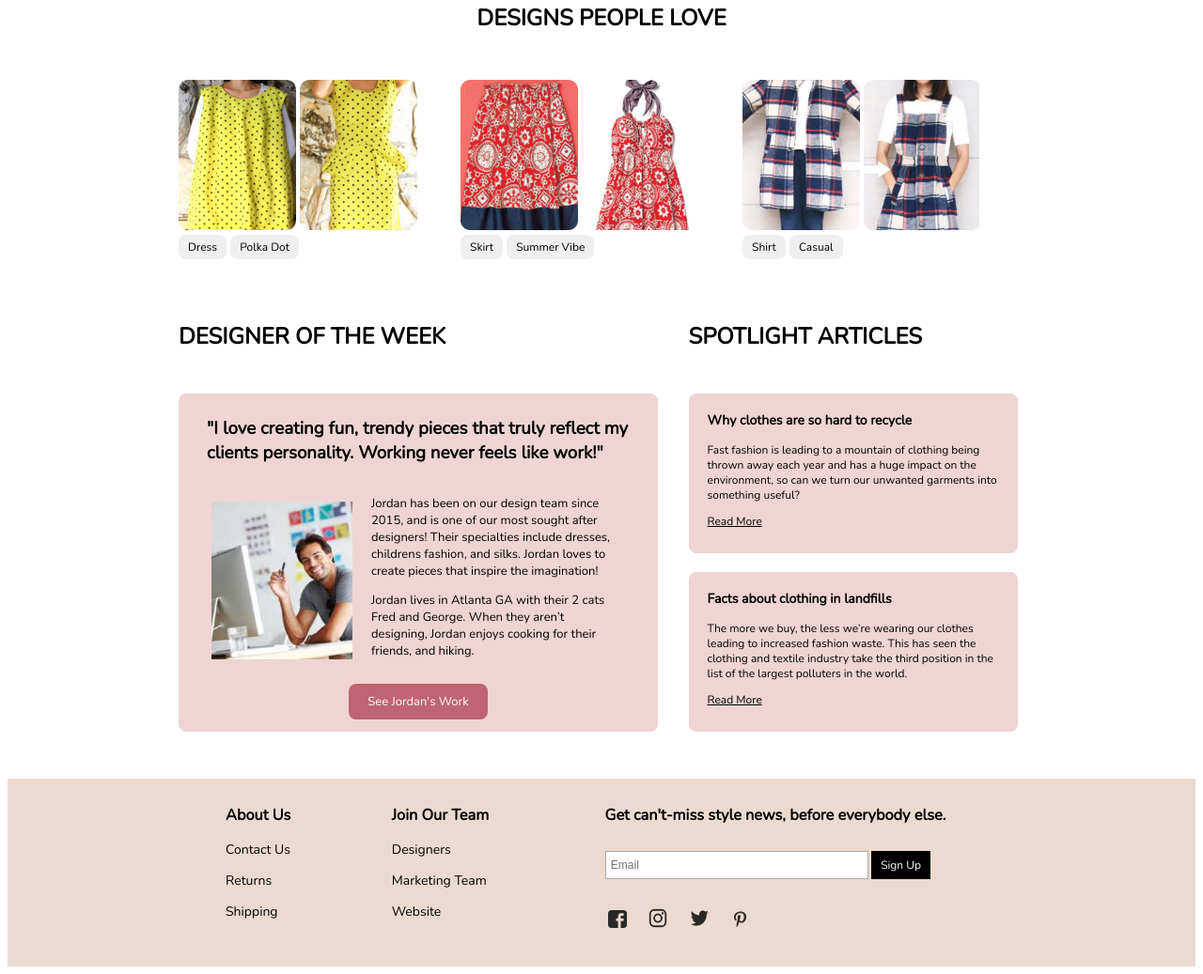
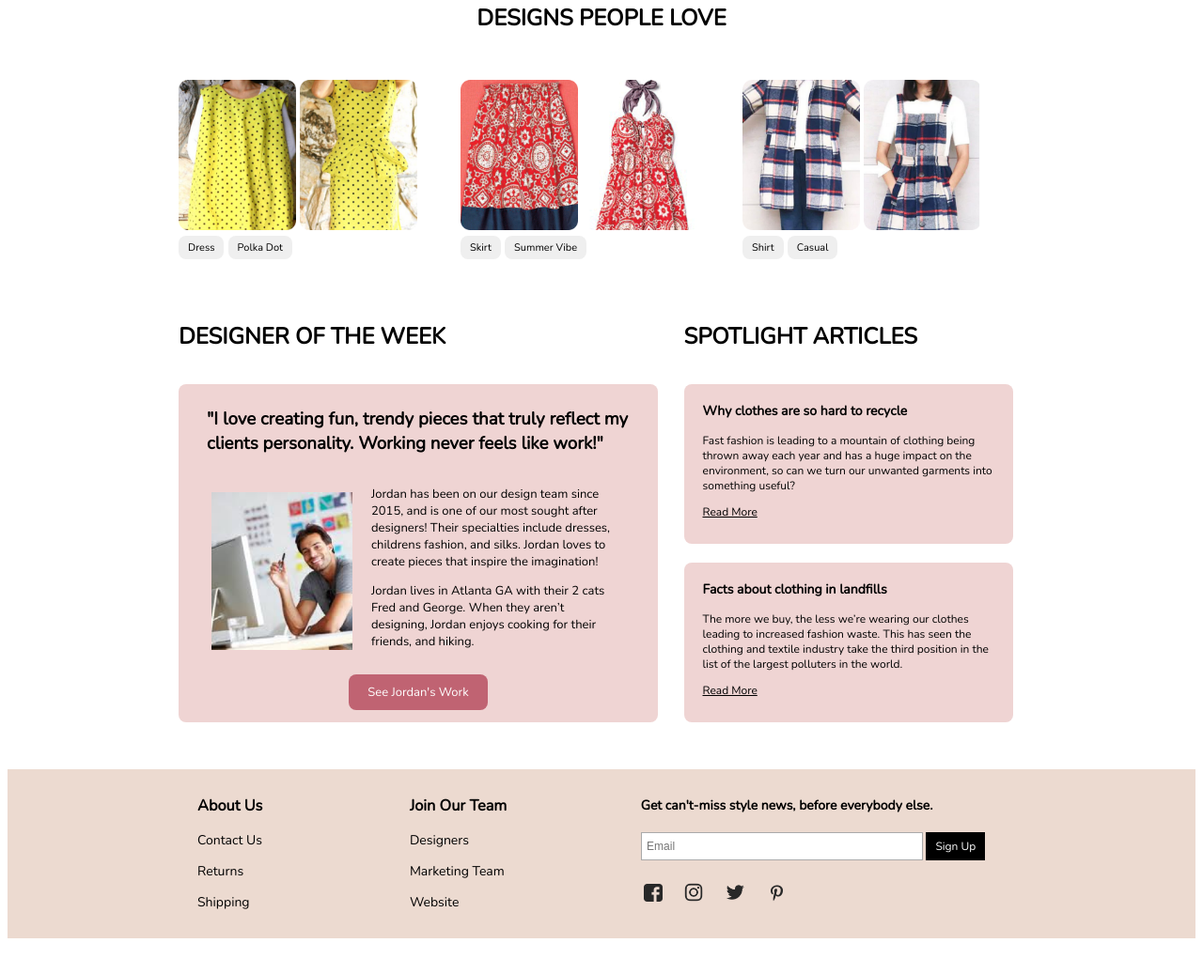
Before and after one commit to mfguan/final_group_project, a plain HTML site: page index.html in a window 1280 px wide. Shown: the part 435-1472 px from the top of the page at 94% size. After the commit the page ends 1442 px from the top, so only its background shows below. Drawn offline with nearby package versions, Linux system fonts and the light colour scheme.

Commit message:
homepage

```diff
--- a/css/style.css
+++ b/css/style.css
@@ -15,10 +15,6 @@ button {
     font-size: 15px;
 }
 
-u {
-    cursor: pointer;
-}
-
 /* NAVIGATION section CSS */
 
 header {
@@ -33,8 +29,7 @@ header {
 
 .inline-block {
     display: inline-block;
-    vertical-align: top;
-    margin-right: 10px;
+    margin-right: 20px;
 }
 
 .inline-block-nav {
@@ -55,7 +50,6 @@ nav {
     border: none;
     border-radius: 8px;
     color: black;
-    padding: 10px 15px;
     cursor: pointer;
 }
 
@@ -107,15 +101,14 @@ nav {
     color: black;
     padding: 5px 10px;
     cursor: pointer;
-    font-family: "Nunito", sans-serif;
-    font-size: 12px;
+    font-size: 11px;
 }
 
 /* DESIGNS OF THE WEEK and ARTICLES section CSS */
 
 .gridContainer {
     display: grid;
-    grid-gap: 25px;
+    grid-gap: 15px;
     width: 900px;
     margin: 50px auto;
 }
@@ -201,35 +194,37 @@ nav {
     font-size: 13px;
 }
 
+u {
+    cursor: pointer;
+}
 
 /* Footer section CSS */
 
 footer {
-    height: 200px;
+    height: 180px;
     background-color: rgba(217, 182, 162, 0.5);
 }
 
 .footer {
-    width: 800px;
     padding: 10px 0px;
     font-size: 14px;
 }
 
 .footer-gridContainer {
     display: grid;
-    grid-gap: 10px;
-    width: 800px;
-    margin: 20px auto 100px;
+    grid-gap: 5px;
+    width: 900px;
+    margin: 20px auto;
 }
 
 .item5-1 {
     grid-column: 1;
-    grid-row: 1 / span 3;
+    grid-row: 1 / span 2;
 }
 
 .item5-2 {
     grid-column: 2;
-    grid-row: 1 / span 3;
+    grid-row: 1 / span 2;
 }
 
 .item5-3 {
@@ -240,26 +235,21 @@ footer {
 .item5-4 {
     grid-column: 3 / span 2;
     grid-row: 2;
-    padding: 0px 0px 20px;
-}
-
-.item5-5 {
-    grid-column: 3 / span 2;
-    grid-row: 3;
 }
 
 .about-us {
-    width: 150px;
+    width: 180px;
     font-family: "Nunito", Times, serif;
+    padding: 0px 20px;
 }
 
 .join-us {
-    width: 200px;
+    width: 220px;
     font-family: "Nunito", Times, serif;
 }
 
 input[type=text] {
-    width: 280px;
+    width: 300px;
     box-sizing: border-box;
     height: 30px;
     border: 1px solid;
--- a/index.html
+++ b/index.html
@@ -32,6 +32,7 @@
         <!-- HERO IMAGE section -->
 
         <section>
+
             <div class="heroImg">
                 <div>
                     <h1>Connect with local designers to recycle</h1>
@@ -42,6 +43,7 @@
                     <button class="heroButton">Find a Designer</button>
                 </div>
             </div>
+
         </section>
 
         <!-- DESIGNS PEOPLE LOVE section -->
@@ -80,8 +82,8 @@
                     <a class="tag">Shirt</a>
                     <a class="tag">Casual</a>
                 </div>
+            </div>
 
-            </div>
         </section>
 
         <!-- DESIGNER OF THE WEEK and ARTICLE sections -->
@@ -89,7 +91,6 @@
         <section class="designerArticle">
 
             <div class="gridContainer">
-
                 <div class="item2-1">
                     <h1>DESIGNER OF THE WEEK</h1>
                 </div>
@@ -141,7 +142,6 @@
         <footer>
 
             <div class="footer footer-gridContainer">
-
                 <div class="item5-1 about-us">
                     <h3>About Us</h3>
                     <p>Contact Us</p>
@@ -156,25 +156,20 @@
                     <p>Website</p>
                 </div>
 
-
                 <div class="item5-3 cta">
-                    <h3>Get can't-miss style news, before everybody else.</h3>
-                </div>
-
-                <div class="item5-4">
+                    <h4>Get can't-miss style news, before everybody else.</h4>
                     <form>
                         <input type="text" placeholder=" Email"></input>
                         <button class="signupButton">Sign Up</button>
                     </form>
                 </div>
 
-                <div class="item5-5">
+                <div class="item5-4">
                     <img src="images/facebook.png" width="20" style="margin:0px 10px 0px 3px">
                     <img src="images/instagram.png" width="20" style="margin:0px 10px">
                     <img src="images/twitter.png" width="20" style="margin:0px 10px">
                     <img src="images/pinterest.png" width="20" style="margin:0px 10px">
                 </div>
-
             </div>
 
         </footer>
```
Also changed, not shown: 1 other file.
